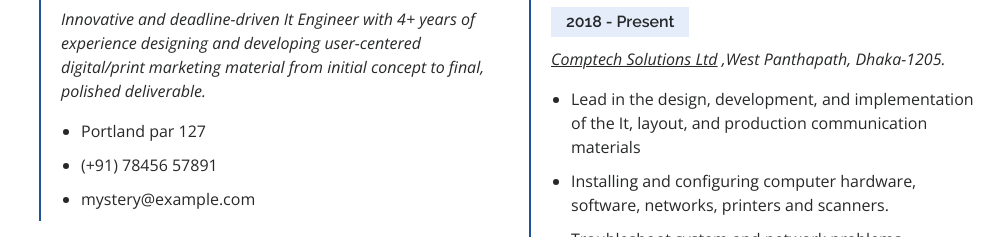
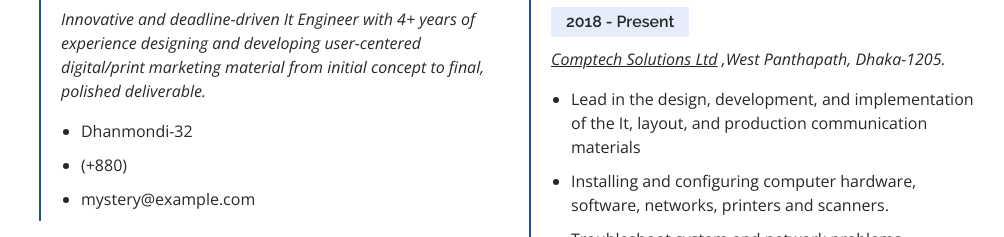
Before and after one commit to Tuhin-Ahammed/Tuhin-Portfolio, a plain HTML site: page index.html in a window 1280 px wide. Shown: the part 2602-2839 px from the top of the page, without its empty margins (276-1280 px from the left). Drawn offline with nearby package versions, Linux system fonts and the light colour scheme.

Commit message:
Update index.html

```diff
--- a/index.html
+++ b/index.html
@@ -247,8 +247,8 @@
               <h4>Tuhin Ahammed</h4>
               <p><em>Innovative and deadline-driven It Engineer with 4+ years of experience designing and developing user-centered digital/print marketing material from initial concept to final, polished deliverable.</em></p>
               <ul>
-                <li>Portland par 127</li>
-                <li>(+91) 78456 57891</li>
+                <li>Dhanmondi-32</li>
+                <li>(+880)</01757919580>
                 <li>mystery@example.com</li>
               </ul>
             </div>
```
